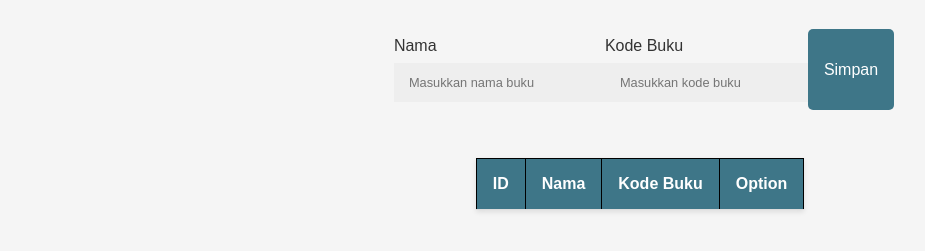
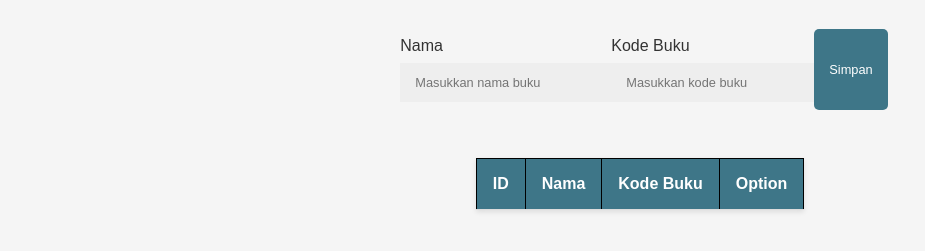
Before and after one commit to nugrohoizzan/Project-Prak-TCC, a plain HTML site: page buku.html in a window 1280 px wide. Shown: the part 147-398 px from the top of the page, without its empty margins (0-925 px from the left). Drawn offline with nearby package versions, Linux system fonts and the light colour scheme; no server answers.

Commit message:
pembaruan

```diff
--- a/buku.html
+++ b/buku.html
@@ -65,12 +65,12 @@
       }
 
       button {
-        padding: 0.5rem 1rem;
+        padding: 6px 15px;
         border: none;
         border-radius: 5px;
         background-color: #3e7688;
         color: white;
-        font-size: 1rem;
+        font-size: 0.8rem;
         cursor: pointer;
         transition: background-color 0.3s;
       }
```
Also changed, not shown: pengunjung.html (+2 -2 lines).
